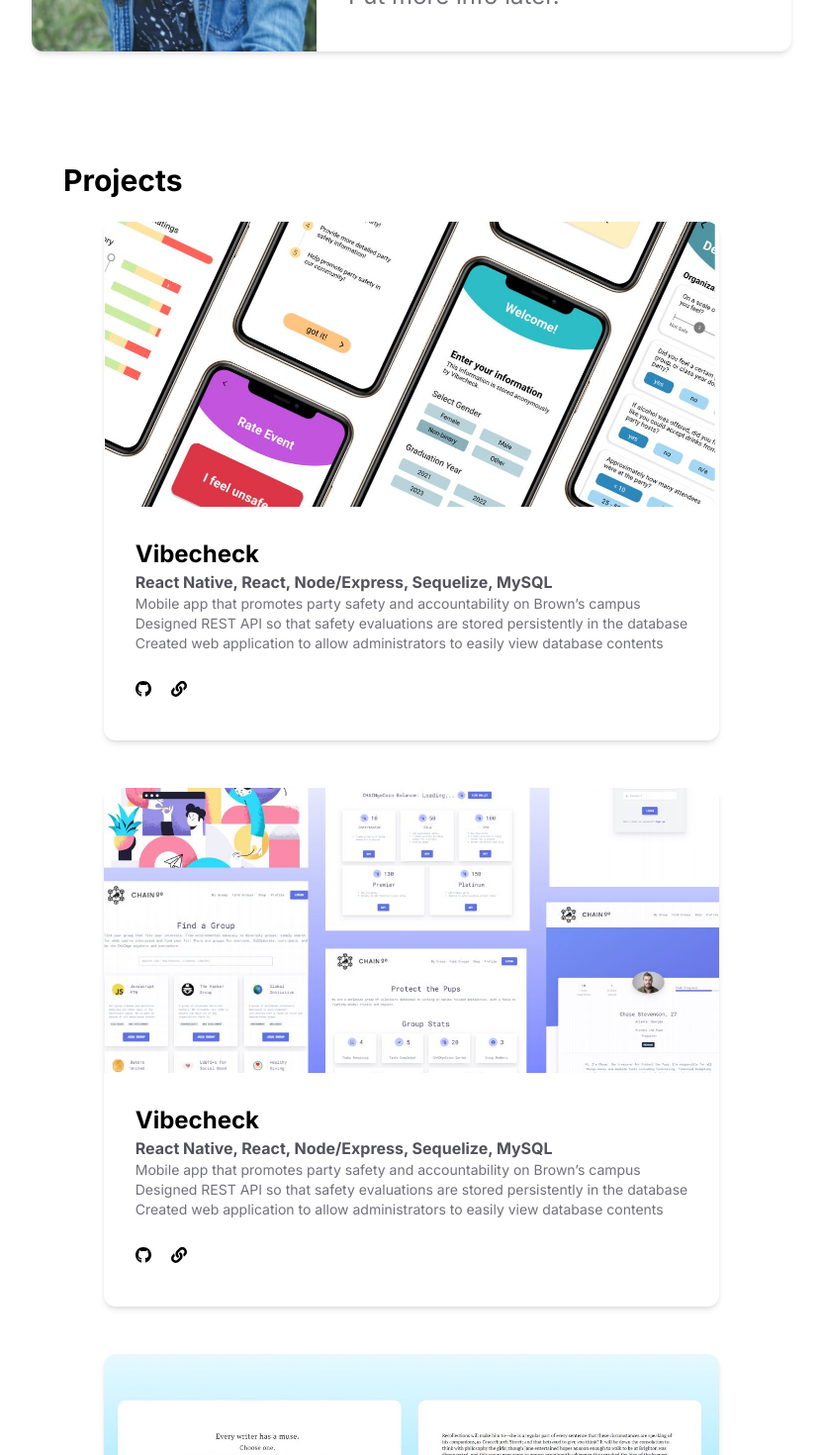
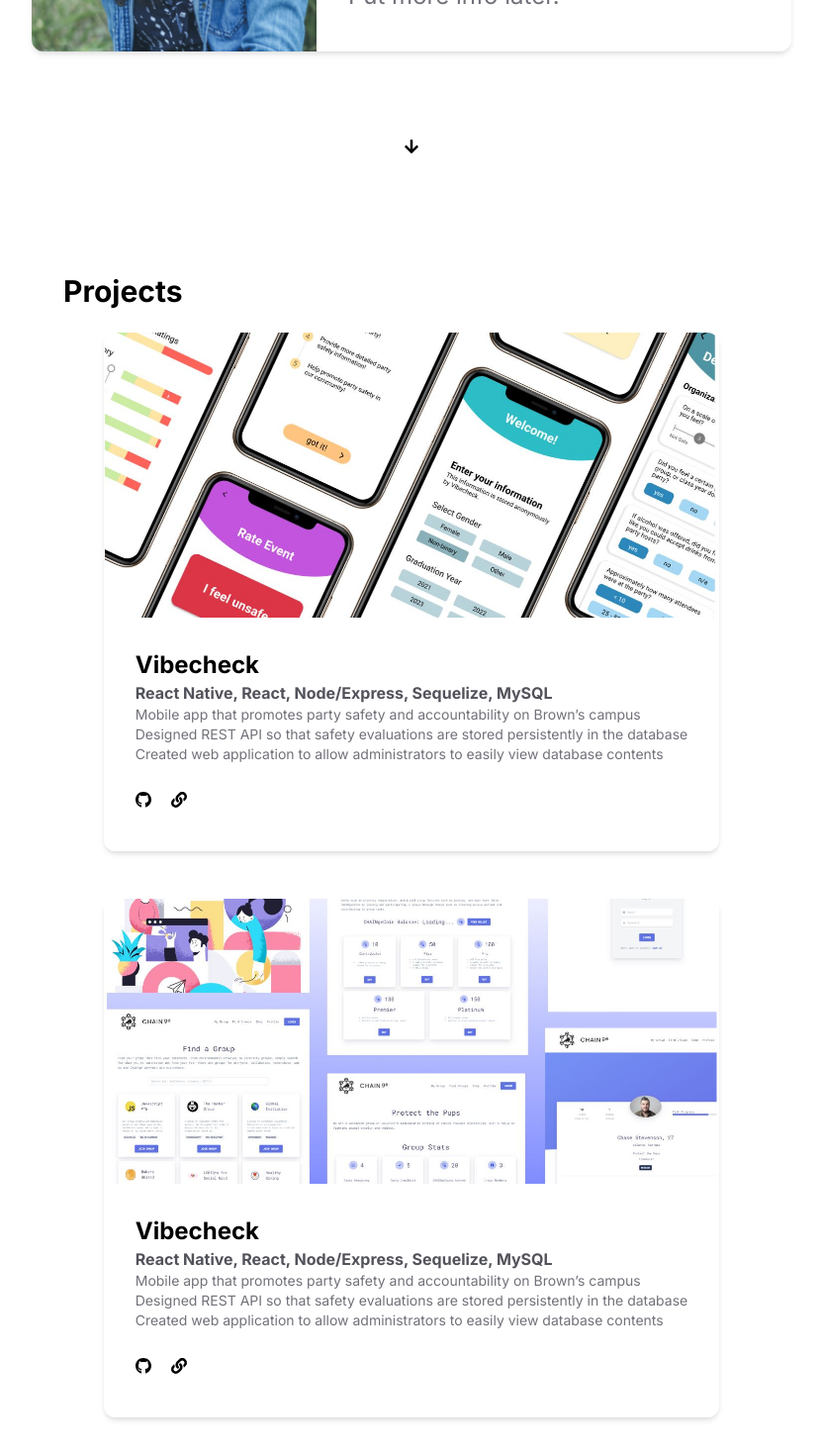
Before and after one commit to j-tan871/website, a Next.js app: page / in a window 1280 px wide. Shown: the part 520-1990 px from the top of the page at 99% size, without its empty margins (224-1055 px from the left). Built offline with nearby package versions, Linux system fonts and the light colour scheme.

Commit message:
animations, small styling fixes

```diff
--- a/components/Project.js
+++ b/components/Project.js
@@ -6,9 +6,9 @@
 export default function Project(props) {
   // lg:mr-auto lg:ml-12
   return (
-    <div className="transition-colors duration-1000 ease-in-out max-w-md mx-auto my-6 bg-white rounded-xl shadow-md overflow-hidden dark:bg-lightpurple md:max-w-2xl">
-      <div>
-        <div className="h-72 w-full relative">
+    <div className='transform hover:-translate-y-3 duration-100 ease-linear max-w-md mx-auto my-6 rounded-xl shadow-md overflow-hidden md:max-w-2xl'>
+      <div className='transition-colors duration-1000 ease-in-out bg-white dark:bg-lightpurple'>
+        <div className='h-72 w-full relative'>
           <Image
             src={props.img}
             alt='Project Image'
@@ -16,8 +16,8 @@
             objectFit='cover'
           />
         </div>
-        <div className="p-4 md:p-8">
-          <h3 className='dark:text-white'>{props.title}</h3>
+        <div className='p-4 md:p-8 dark:text-white'>
+          <h3>{props.title}</h3>
           <h4 className='text-gray-600 dark:text-white'>{props.tech}</h4>
           {
             props.description.map((text, idx) => <p className='font-sans text-sm text-gray-500 dark:text-white' key={idx}>{text}</p>)
--- a/pages/index.js
+++ b/pages/index.js
@@ -1,6 +1,8 @@
 import Head from 'next/head';
 import Image from 'next/image';
 import React, { useState } from 'react';
+import { FontAwesomeIcon } from '@fortawesome/react-fontawesome'
+import { faArrowDown } from '@fortawesome/free-solid-svg-icons';
 
 import Navigation from '../components/Navigation';
 import Project from '../components/Project';
@@ -12,18 +14,17 @@
     <div>
       <Head>
         <title>Jenny Tan</title>
-        <link rel="icon" href="/favicon.ico" />
-        {/* <link rel="preconnect" href="https://fonts.gstatic.com"/> */}
-        <link rel="preconnect" href="https://fonts.gstatic.com" />
-        <link href="https://fonts.googleapis.com/css2?family=Inter:wght@400;700;800&display=swap" rel="stylesheet" />
+        <link rel='icon' href='/favicon.ico' />
+        <link rel='preconnect' href='https://fonts.gstatic.com' />
+        <link href='https://fonts.googleapis.com/css2?family=Inter:wght@400;700;800&display=swap' rel='stylesheet' />
       </Head>
       <Navigation setDarkMode={setDarkMode} isDark={darkMode} />
       <main className={darkMode ? 'dark' : null}>
         <div className='transition-colors duration-1000 ease-in-out bg-white dark:bg-darkpurple'>
           <section className='grid justify-items-center px-12 pt-24 md:px-32'>
-            <div className="max-w-md mx-auto bg-white rounded-xl shadow-md overflow-hidden md:max-w-3xl">
-              <div className="md:flex">
-                <div className="h-48 md:flex-shrink-0 md:h-96 md:w-72 relative">
+            <div className='max-w-md mx-auto bg-white rounded-xl shadow-md overflow-hidden md:max-w-3xl'>
+              <div className='md:flex'>
+                <div className='h-72 md:flex-shrink-0 md:h-96 md:w-72 relative'>
                   <Image
                     src='/images/prof.jpg'
                     alt='Jenny'
@@ -31,7 +32,7 @@
                     objectFit='cover'
                   />
                 </div>
-                <div className="transition-colors duration-1000 ease-in-out p-4 md:p-8 dark:bg-lightpurple">
+                <div className='transition-colors duration-1000 ease-in-out p-4 md:p-8 dark:bg-lightpurple'>
                   <h1 className='dark:text-white'>Hi, I'm Jenny!</h1>
                   <p className='font-sans text-sm text-gray-500 dark:text-white hover:text-gray-600 lg:text-2xl pb-2 lg:pb-5'>I’m a junior studying CS at Brown, with a focus in Software and AI/ML.</p>
                   <p className='font-sans text-sm text-gray-500 dark:text-white hover:text-gray-600 lg:text-2xl pb-2 lg:pb-5'>Currently, I’m a Software Development Engineer intern at Amazon. </p>
@@ -39,6 +40,7 @@
                 </div>
               </div>
             </div>
+            <FontAwesomeIcon icon={faArrowDown} className='h-8 w-8 mt-20 dark:text-white'/>
           </section>
           <section className='py-14 md:py-28'>
             <h2 className='px-14 md:px-28 lg:px-36 xl:px-72 dark:text-white'>Projects</h2>
@@ -71,6 +73,7 @@
                 tech='React Native, React, Node/Express, Sequelize, MySQL'
                 description={['Mobile app that promotes party safety and accountability on Brown’s campus', 'Designed REST API so that safety evaluations are stored persistently in the database', 'Created web application to allow administrators to easily view database contents']}
                 img='/images/vibecheck.JPG'
+                github='https://github.com/j-tan871'
               />
 
             </div>
--- a/styles/globals.css
+++ b/styles/globals.css
@@ -21,4 +21,10 @@
   button:focus {
     @apply outline-none
   }
+  a:hover {
+    @apply text-gray-500 dark:text-gray-200
+  }
+  FontAwesomeIcon {
+    @apply dark:text-white
+  }
 }
```
Also changed, not shown: public/images/chainge.JPG, public/images/markov.JPG.
